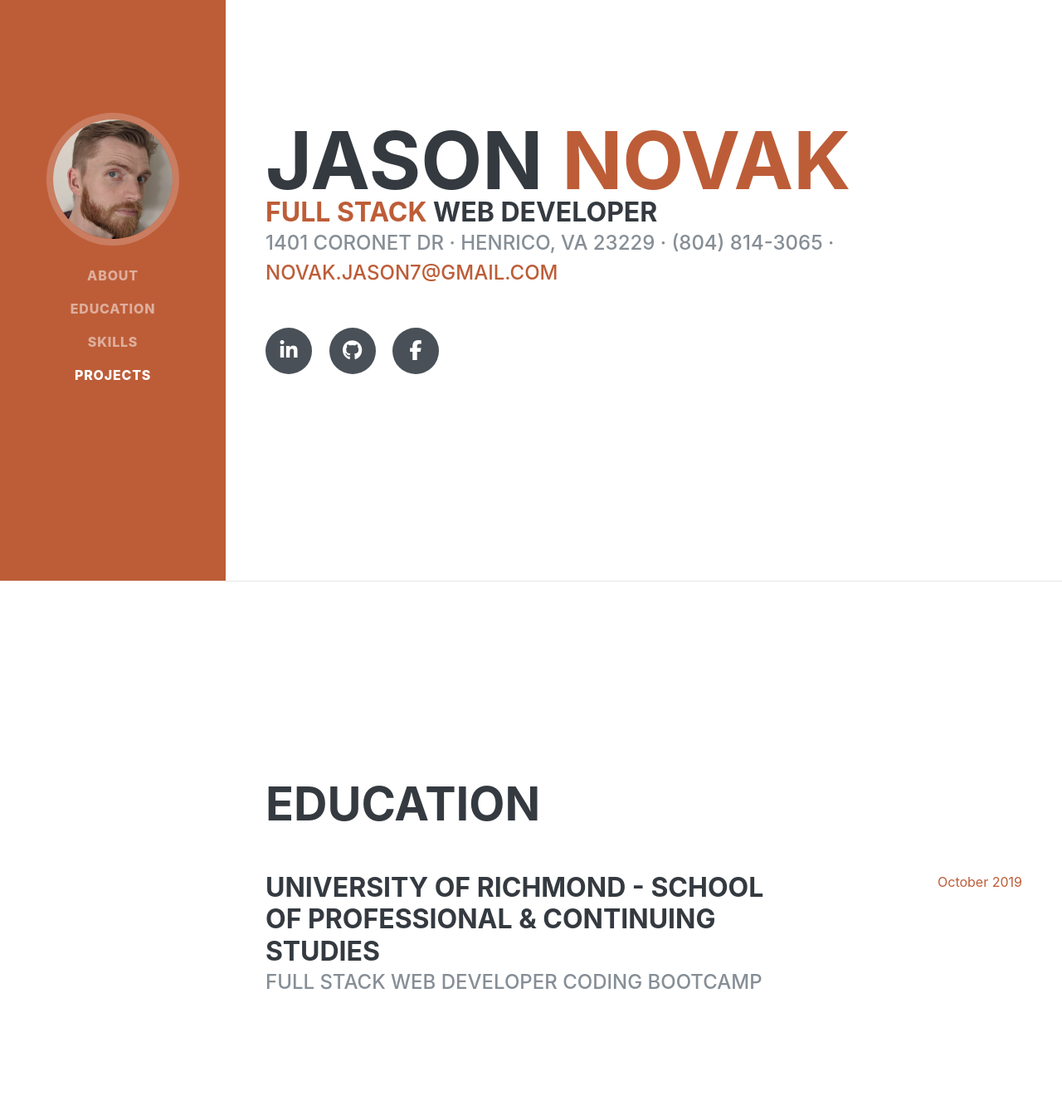
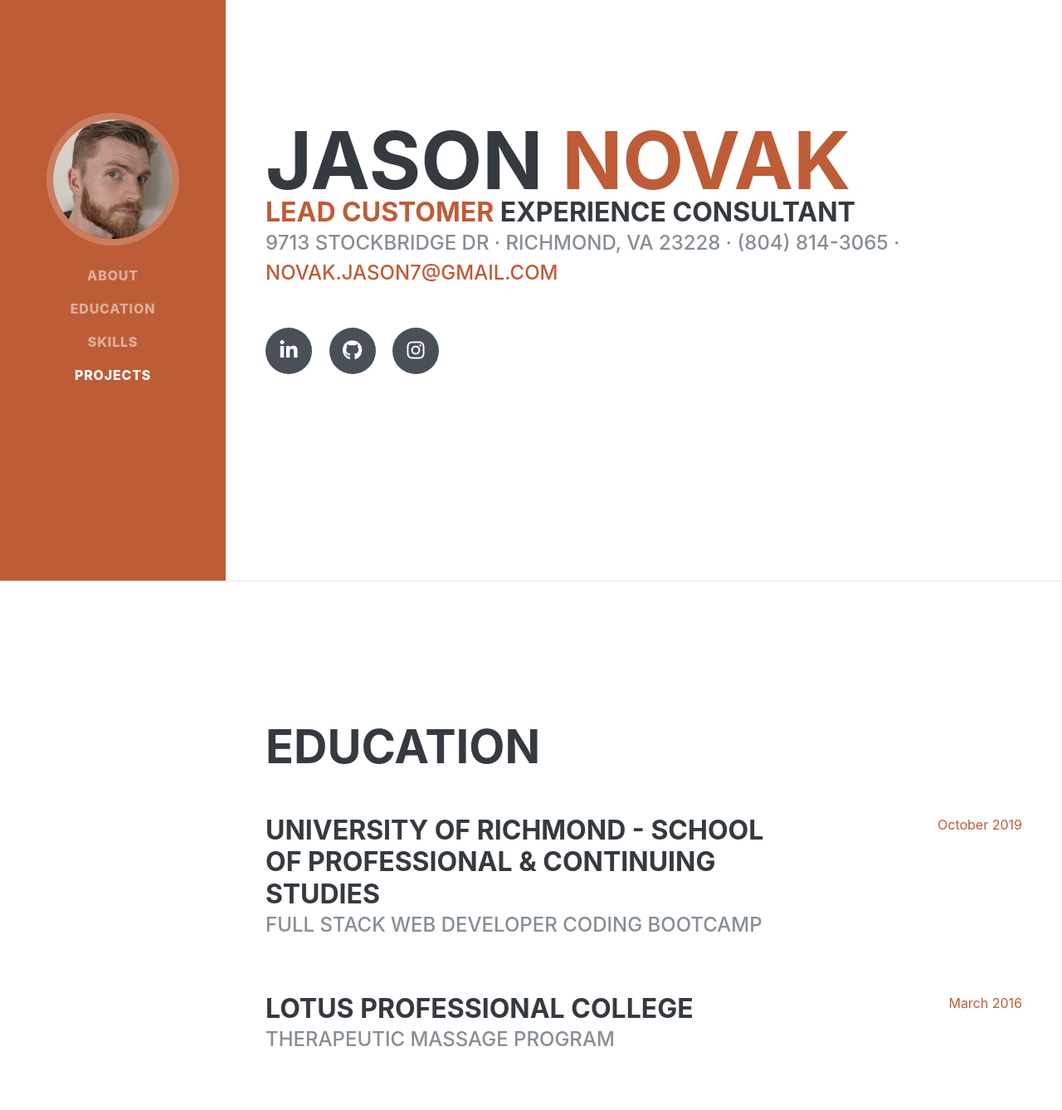
Before and after one commit to novakjason/static-portfolio, a website: page index.html in a window 1280 px wide. Shown: the part 100-1438 px from the top of the page at 83% size. Drawn offline with nearby package versions, Linux system fonts and the light colour scheme; a web font is replaced by a local one.

Commit message:
Updated about info

```diff
--- a/index.html
+++ b/index.html
@@ -67,8 +67,8 @@
         <h1 class="mb-0">Jason
           <span class="text-primary">Novak</span>
         </h1>
-        <h3 class="mb-0"><span class="text-primary">Full Stack</span> Web Developer</h3>
-        <div class="subheading mb-5">1401 Coronet Dr · Henrico, VA 23229 · (804) 814-3065 ·
+        <h3 class="mb-0"><span class="text-primary">Lead Customer</span> Experience Consultant</h3>
+        <div class="subheading mb-5">9713 Stockbridge Dr · Richmond, VA 23228 · (804) 814-3065 ·
           <a href="mailto:novak.jason7@gmail.com">novak.jason7@gmail.com</a>
         </div>
         <div class="social-icons">
@@ -78,8 +78,8 @@
           <a href="https://github.com/novakjason" target="_blank">
             <i class="fab fa-github"></i>
           </a>
-          <a href="https://www.facebook.com/novak.jason8" target="_blank">
-            <i class="fab fa-facebook-f"></i>
+          <a href="https://www.instagram.com/nov4k/" target="_blank">
+            <i class="fab fa-instagram"></i>
           </a>
         </div>
       </div>
@@ -102,6 +102,17 @@
             <span class="text-primary">October 2019</span>
           </div>
         </div>
+
+        <div class="resume-item d-flex flex-column flex-md-row justify-content-between mb-5">
+          <div class="resume-content">
+            <h3 class="mb-0">Lotus Professional College</h3>
+            <div class="subheading mb-3">Therapeutic Massage Program</div>
+          </div>
+          <div class="resume-date text-md-right">
+            <span class="text-primary">March 2016</span>
+          </div>
+        </div>
+
       </div>
     </section>
 
```
